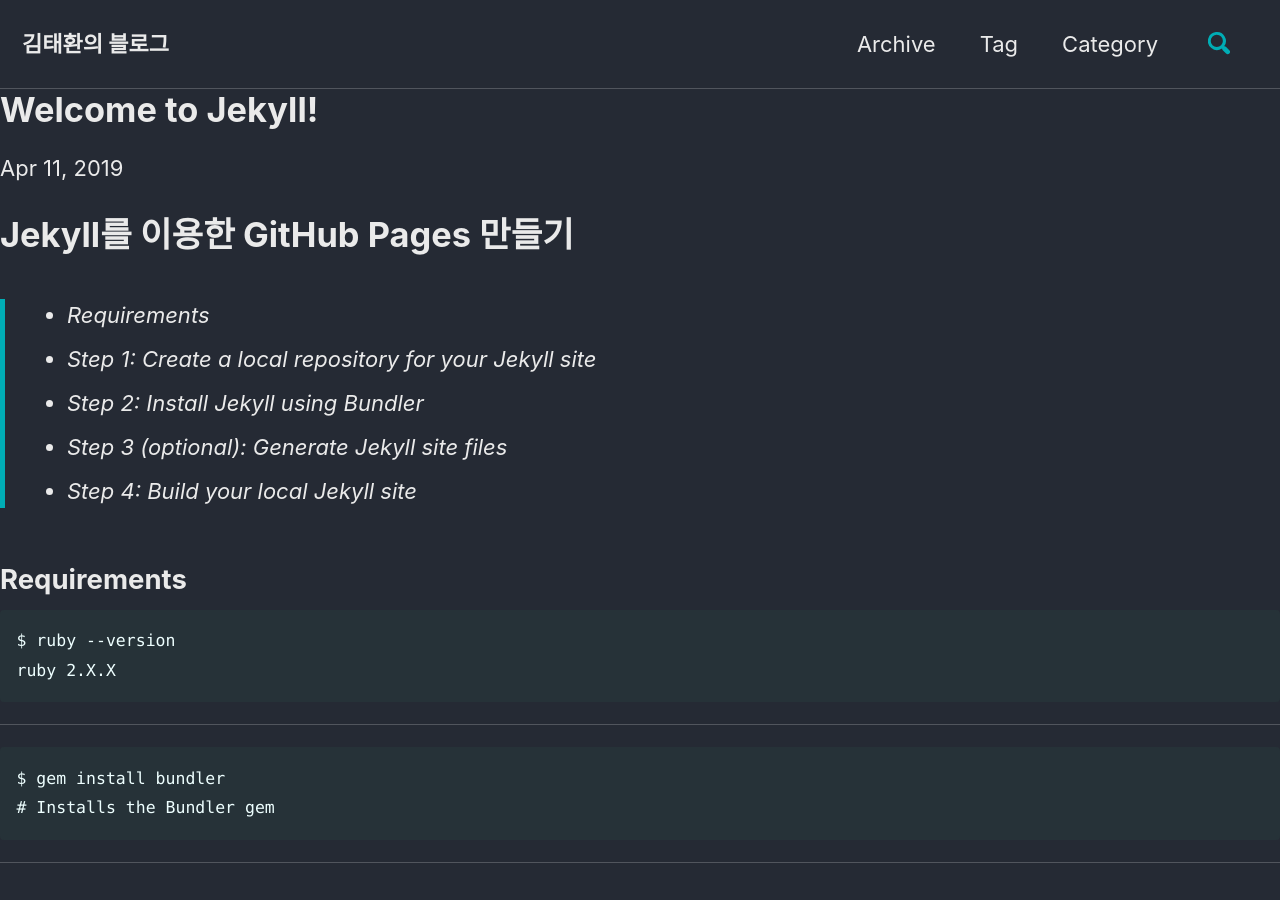
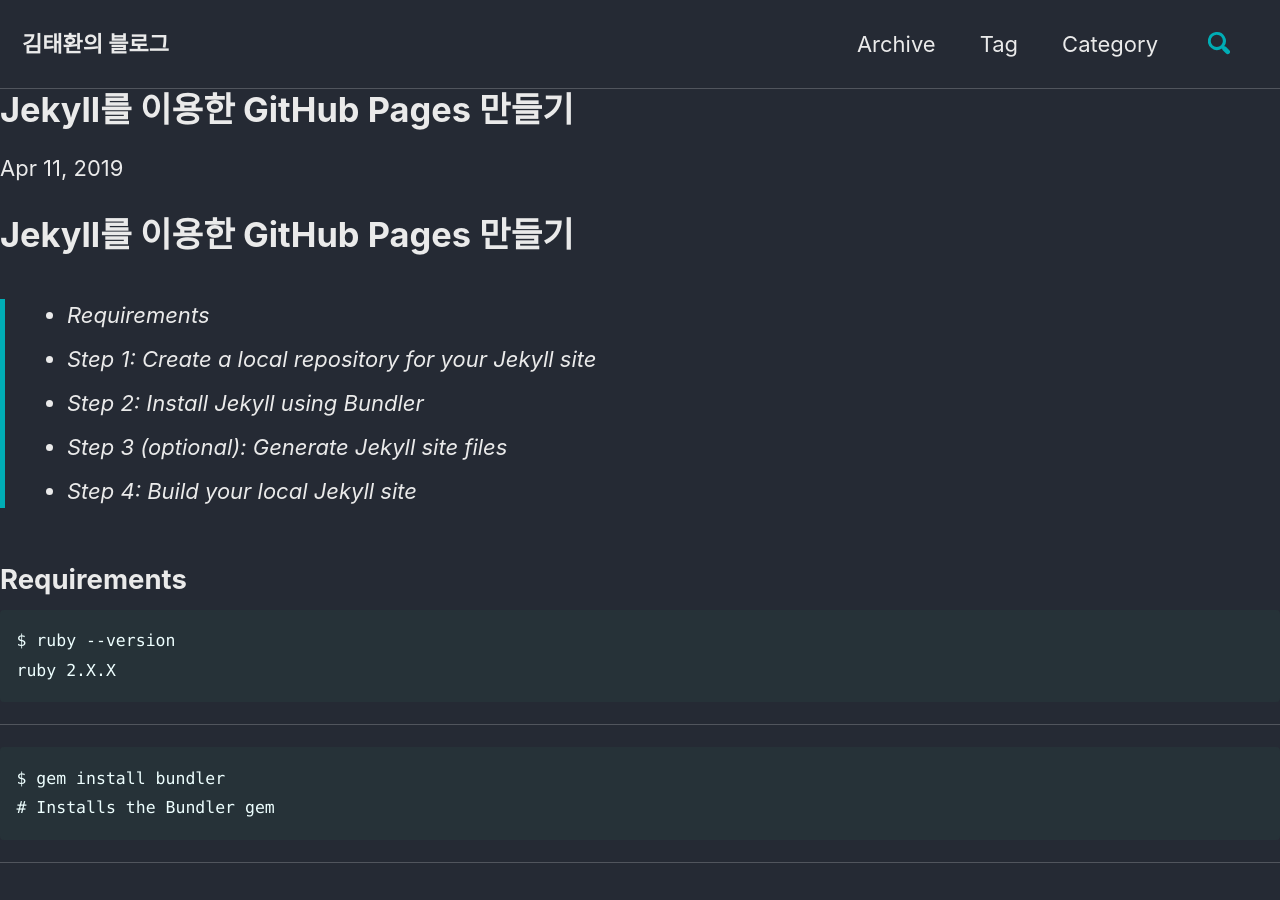
Before and after one commit to kim-th/kim-th.github.io, a Jekyll site: the page built from _posts/2019-04-11-welcome-to-jekyll.markdown.md, in a window 1280 px wide and 900 px high. Built offline with Jekyll 4.4.1, drawn with Linux system fonts in a browser that asks for light colours; cached includes are drawn as plain includes; nearby versions of some CDN libraries; comment, search, counter and statistics services are not loaded.

Commit message:
Update 2019-04-11-welcome-to-jekyll.markdown.md

```diff
--- a/_posts/2019-04-11-welcome-to-jekyll.markdown.md
+++ b/_posts/2019-04-11-welcome-to-jekyll.markdown.md
@@ -1,7 +1,7 @@
 ---
 layout: post
-title: 'Welcome to Jekyll!'
-categories: 'jekyll update'
+title: 'Jekyll를 이용한 GitHub Pages 만들기'
+categories: 'jekyll'
 ---
 
 # Jekyll를 이용한 GitHub Pages 만들기
```
